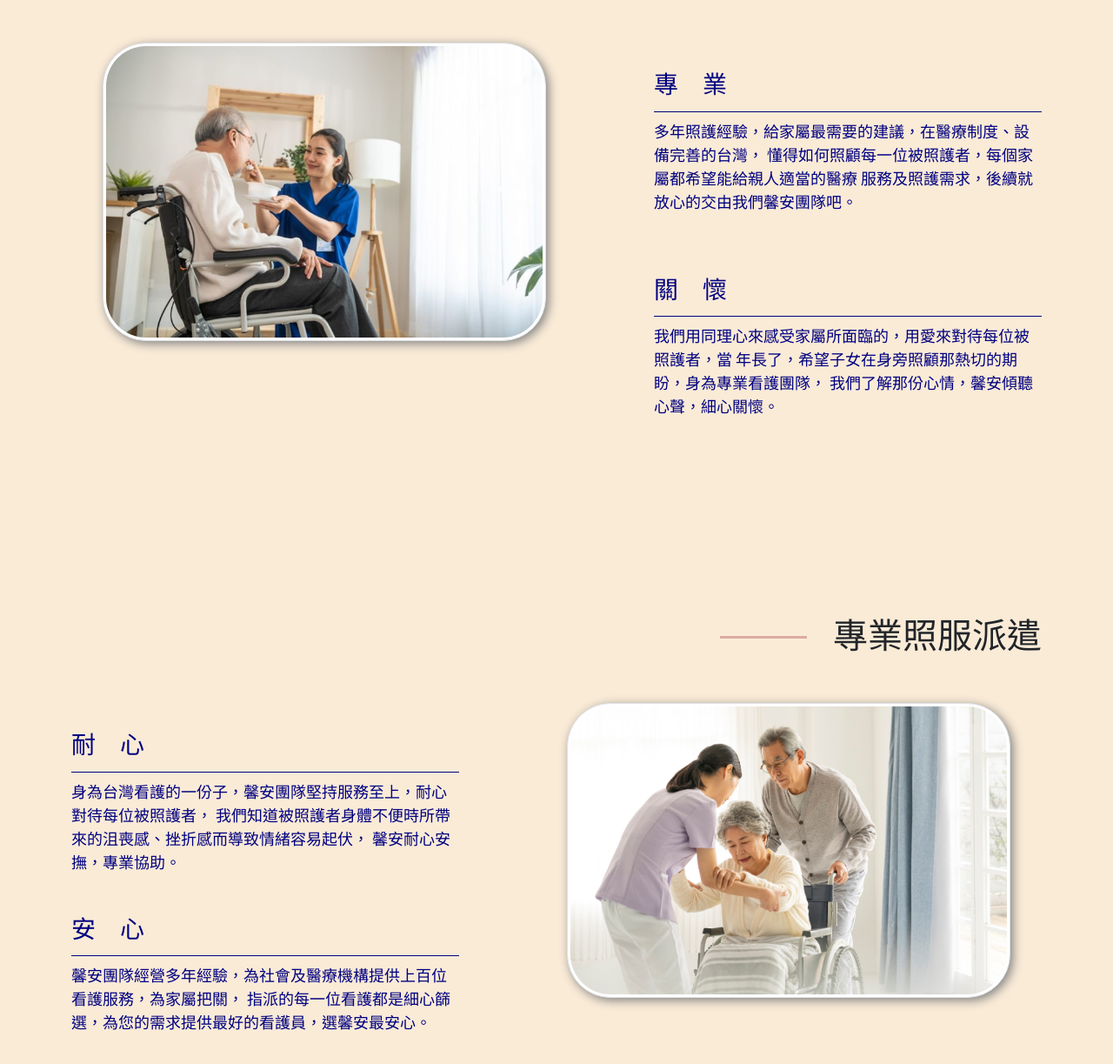
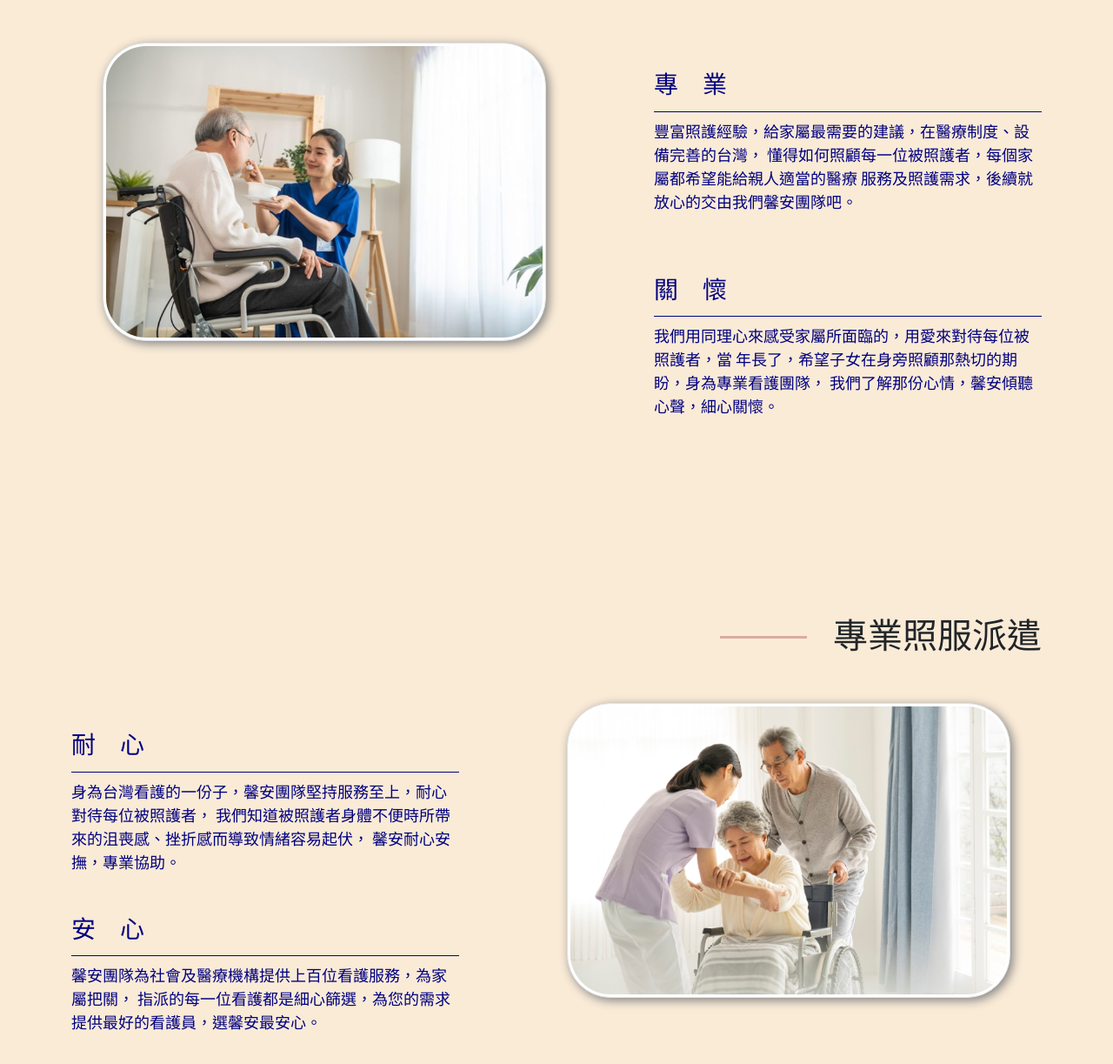
Before and after one commit to unitdevusd/place-bliss, a plain HTML site: page Index.html in a window 1280 px wide. Shown: the part 579-1802 px from the top of the page at 87% size. Drawn offline with nearby package versions, Linux system fonts and the light colour scheme; files whose address does not match are found by name.

Commit message:
「多年」改「豐富」

```diff
--- a/Index.html
+++ b/Index.html
@@ -146,7 +146,7 @@
                     <div class="row protxt_padding">
                         <div class="col-lg-12">
                             <h3 class="_professional">專　業</h3>
-                            <p class="_professional_intro">多年照護經驗，給家屬最需要的建議，在醫療制度、設備完善的台灣，
+                            <p class="_professional_intro">豐富照護經驗，給家屬最需要的建議，在醫療制度、設備完善的台灣，
                                 懂得如何照顧每一位被照護者，每個家屬都希望能給親人適當的醫療
                                 服務及照護需求，後續就放心的交由我們馨安團隊吧。
                             </p>
@@ -193,7 +193,7 @@
                     <div class="row securetxt_padding">
                         <div class="col-lg-12">
                             <h3 class="_secure">安　心</h3>
-                            <p class="secure_intro">馨安團隊經營多年經驗，為社會及醫療機構提供上百位看護服務，為家屬把關，
+                            <p class="secure_intro">馨安團隊為社會及醫療機構提供上百位看護服務，為家屬把關，
                                 指派的每一位看護都是細心篩選，為您的需求提供最好的看護員，選馨安最安心。
                             </p>
                         </div>
```
